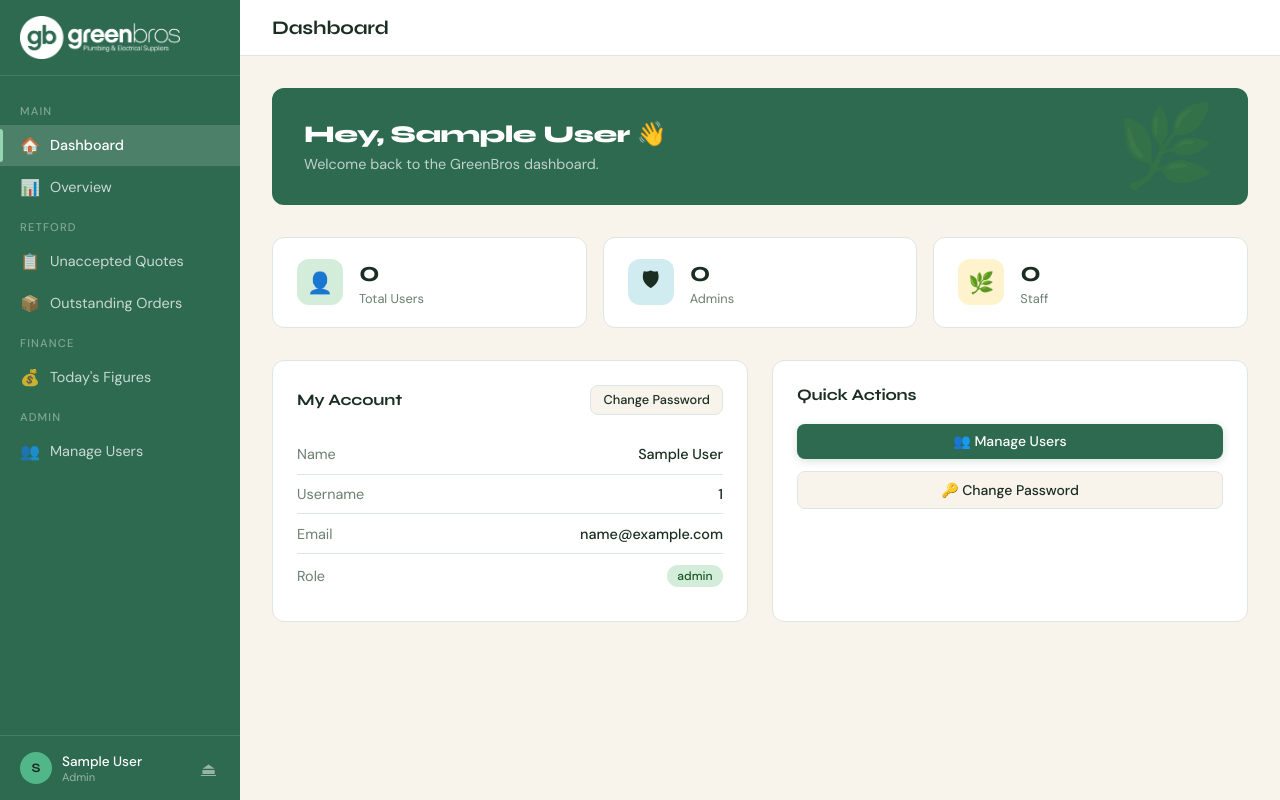
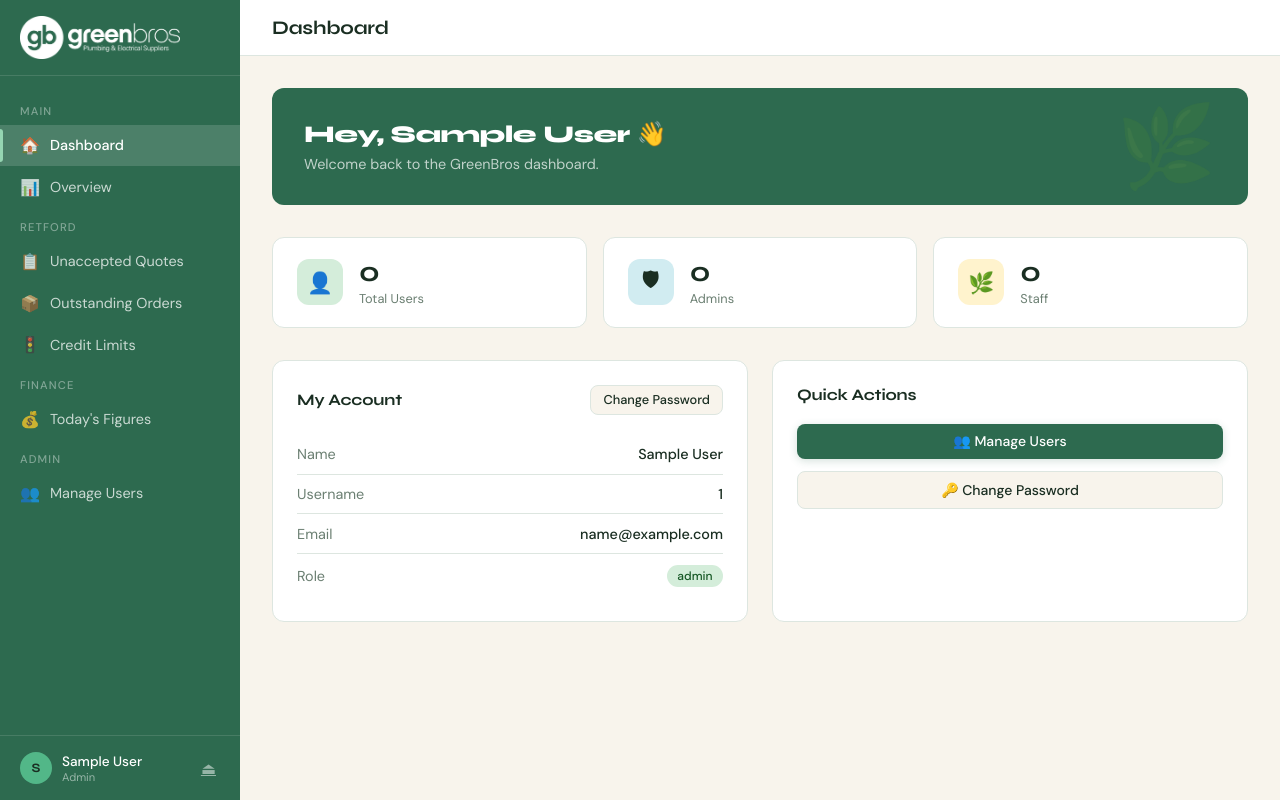
Before and after one commit to JAMIEOBRIEN260182/greenbros-dashboard-already-exists-in-this-account, a Flask app: page / in a window 1280 px wide. Run offline with Flask 3, Linux system fonts and the light colour scheme; the visitor is signed in with stand-in values (Sample User, id 1); data that the repository does not hold is empty; some libraries are stand-ins or nearby versions.

Commit message:
Update templates/base.html

```diff
--- a/templates/base.html
+++ b/templates/base.html
@@ -304,6 +304,9 @@
       <a href="{{ url_for('outstanding_orders') }}" class="nav-link {% if request.endpoint == 'outstanding_orders' %}active{% endif %}">
         <span class="nav-icon">📦</span> Outstanding Orders
       </a>
+      <a href="{{ url_for('credit_limits') }}" class="nav-link {% if request.endpoint == 'credit_limits' %}active{% endif %}">
+        <span class="nav-icon">🚦</span> Credit Limits
+      </a>
       <div class="nav-section-label">Finance</div>
       <a href="{{ url_for('todays_figures') }}" class="nav-link {% if request.endpoint == 'todays_figures' %}active{% endif %}">
         <span class="nav-icon">💰</span> Today's Figures
```
